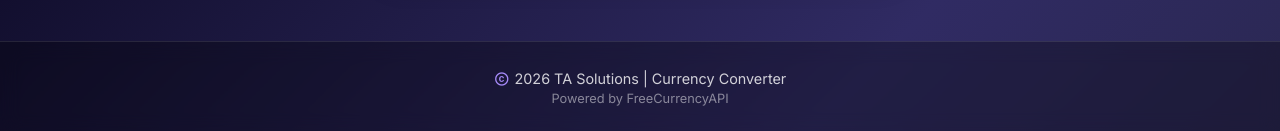
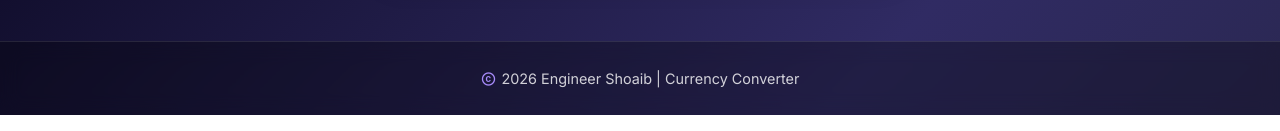
Before and after one commit to engineershoaibakhter/currencyconverter, an Angular app in the folder frontend/: page / in a window 1280 px wide. Shown: the part 903-1034 px from the top of the page. Built offline with nearby package versions, Linux system fonts and the light colour scheme; no server answers.

Commit message:
fix: update footer to reflect correct author name and remove unnecessary note

```diff
--- a/frontend/src/app/app.component.html
+++ b/frontend/src/app/app.component.html
@@ -39,8 +39,8 @@
   <footer class="app-footer">
     <p>
       <mat-icon class="footer-icon">copyright</mat-icon>
-      {{ currentYear }} TA Solutions | Currency Converter
+      {{ currentYear }} Engineer Shoaib | Currency Converter
     </p>
-    <p class="footer-note">Powered by FreeCurrencyAPI</p>
+
   </footer>
 </div>
```
